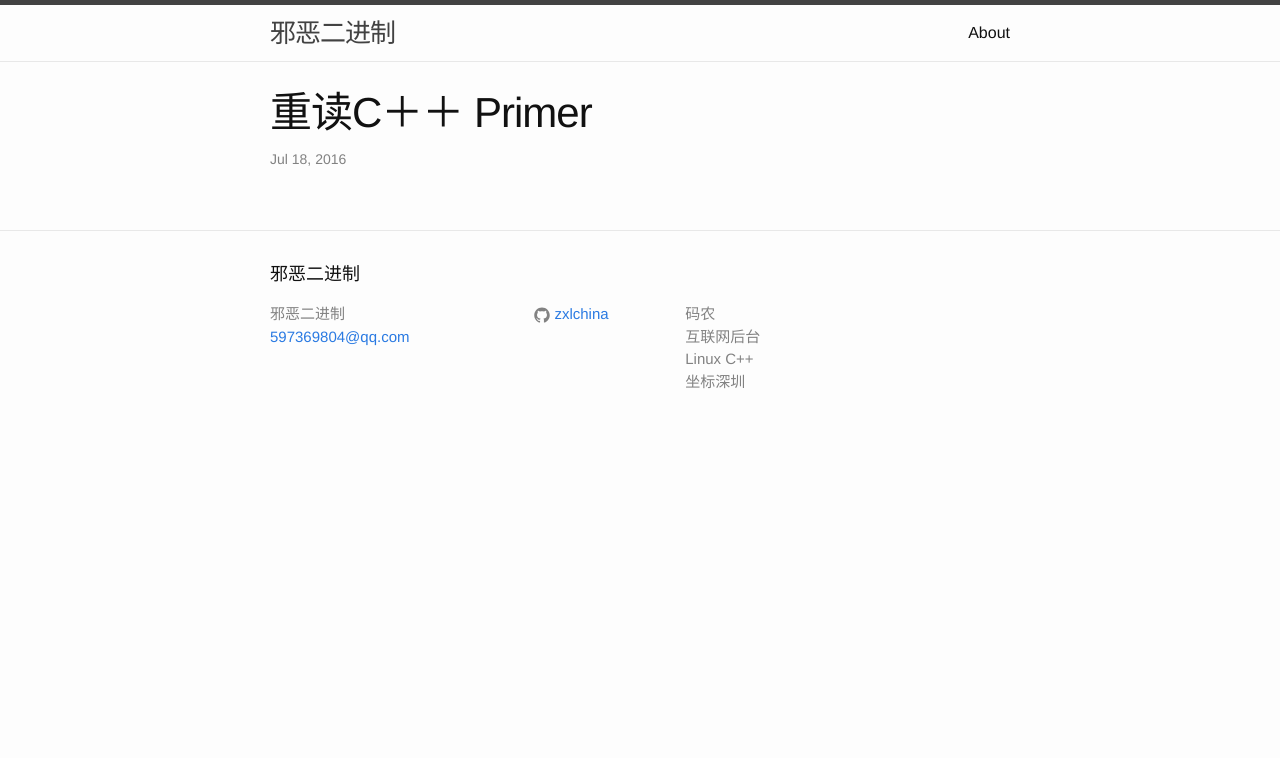
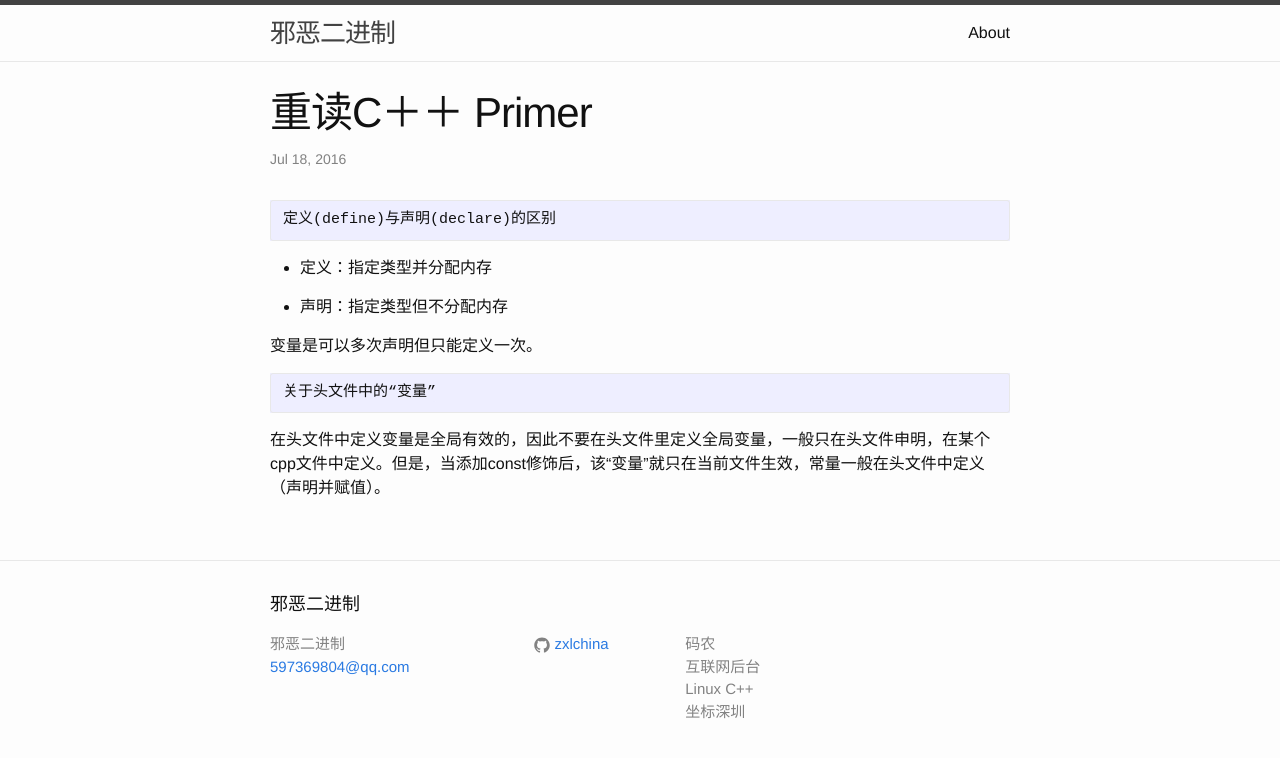
Before and after one commit to zxlchina/zxlchina.github.io, a Jekyll site: the page built from _posts/2016-07-18-re-read-c++.markdown, in a window 1280 px wide. Shown: the top 758 px of the page. Built offline with Jekyll 4.4.1, drawn with Linux system fonts in a browser that asks for light colours.

Commit message:
增加内容

````diff
--- a/_posts/2016-07-18-re-read-c++.markdown
+++ b/_posts/2016-07-18-re-read-c++.markdown
@@ -4,3 +4,18 @@ title:  "重读C＋＋ Primer"
 date:   2016-07-18 8:46:28 +0800
 categories: AI predict
 ---
+
+```
+定义(define)与声明(declare)的区别
+```
+
+* 定义：指定类型并分配内存
+
+* 声明：指定类型但不分配内存
+
+变量是可以多次声明但只能定义一次。
+
+```
+关于头文件中的“变量”
+```
+在头文件中定义变量是全局有效的，因此不要在头文件里定义全局变量，一般只在头文件申明，在某个cpp文件中定义。但是，当添加const修饰后，该“变量”就只在当前文件生效，常量一般在头文件中定义（声明并赋值）。
````
